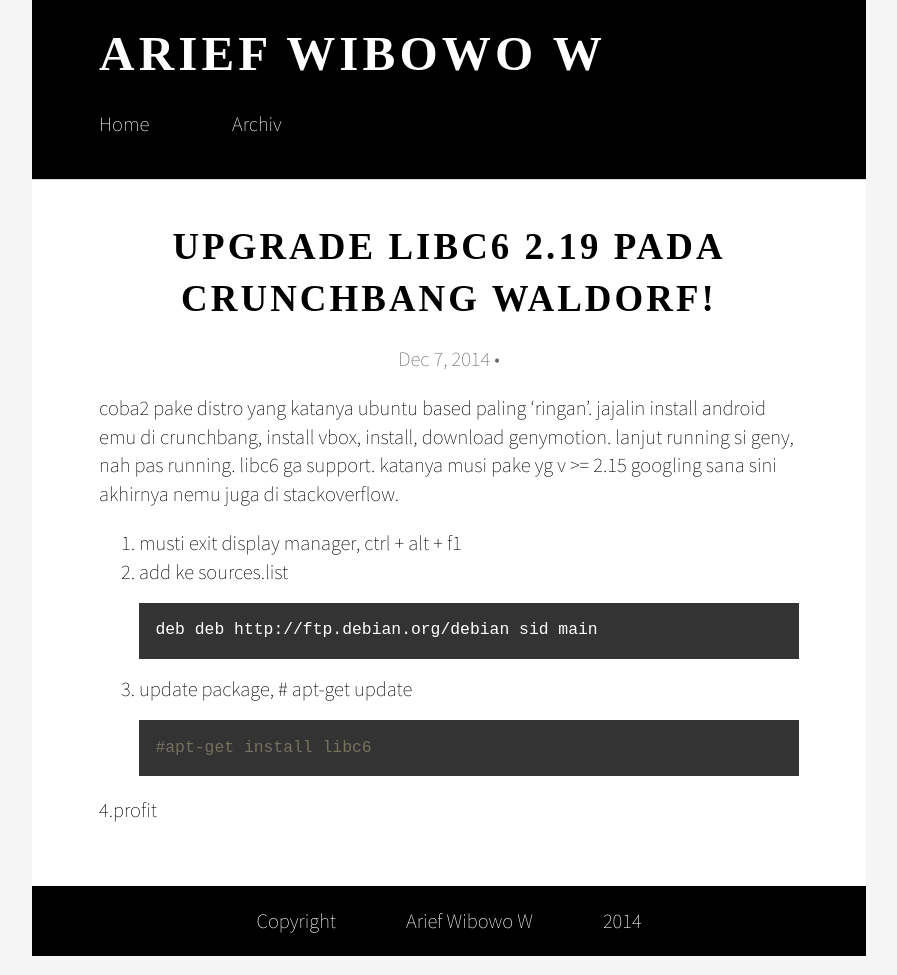
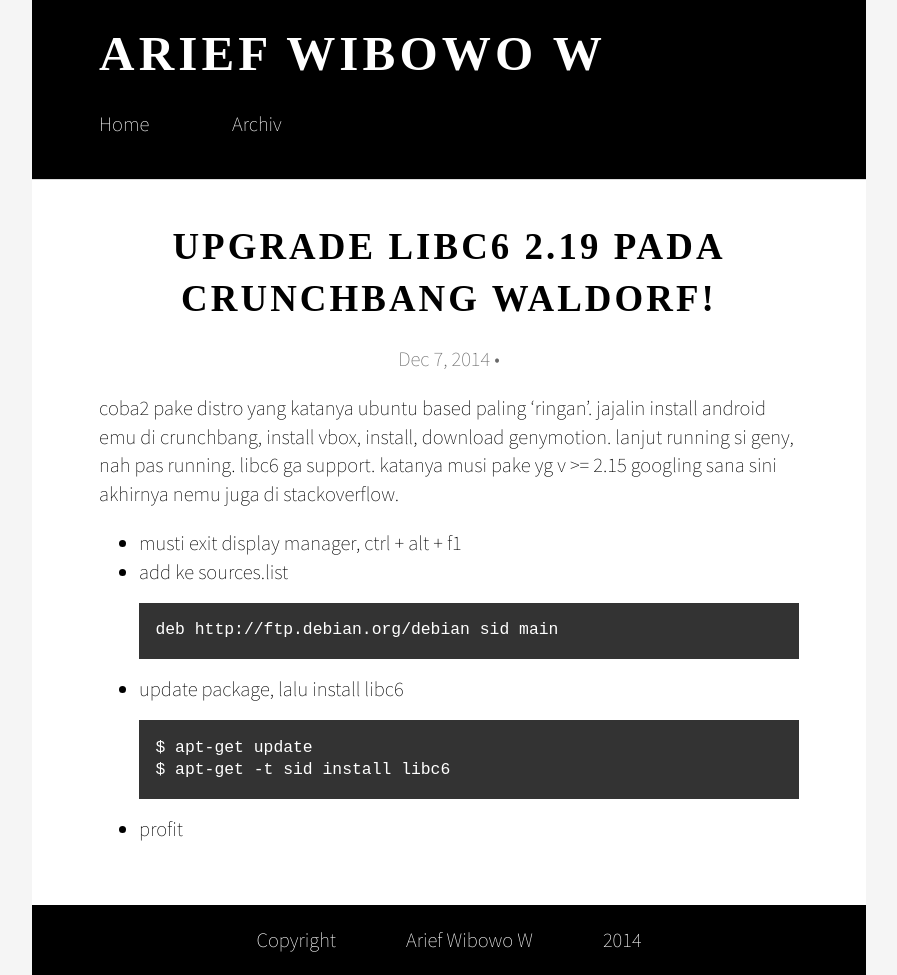
Before and after one commit to bowekr/bowekr.github.io, a Jekyll site: the page built from _posts/2014-12-07-libc6-update-crunchbang.md, in a window 1280 px wide. Shown: the whole page, without its empty margins (191-1088 px from the left). Built offline with Jekyll 4.4.1, drawn with Linux system fonts in a browser that asks for light colours; some web fonts are replaced; Markdown is read by kramdown in place of the engine named in the settings; a script that is not in the unit is left out.

Commit message:
edit new post

````diff
--- a/_posts/2014-12-07-libc6-update-crunchbang.md
+++ b/_posts/2014-12-07-libc6-update-crunchbang.md
@@ -6,15 +6,16 @@ coba2 pake distro yang katanya ubuntu based paling 'ringan'.
 jajalin install android emu di crunchbang, install vbox, install, download genymotion.
 lanjut running si geny, nah pas running. libc6 ga support. katanya musi pake yg v >= 2.15
 googling sana sini akhirnya nemu juga di stackoverflow.
-1. musti exit display manager, ctrl + alt + f1
-2. add ke sources.list
+
+
+ * musti exit display manager, ctrl + alt + f1
+ * add ke sources.list
 ```bash
-deb deb http://ftp.debian.org/debian sid main
+deb http://ftp.debian.org/debian sid main
 ```
-
-3. update package, # apt-get update
-```bash
-#apt-get install libc6
+ * update package, lalu install libc6
 ```
-
-4.profit
+$ apt-get update
+$ apt-get -t sid install libc6
+```
+ * profit
````
